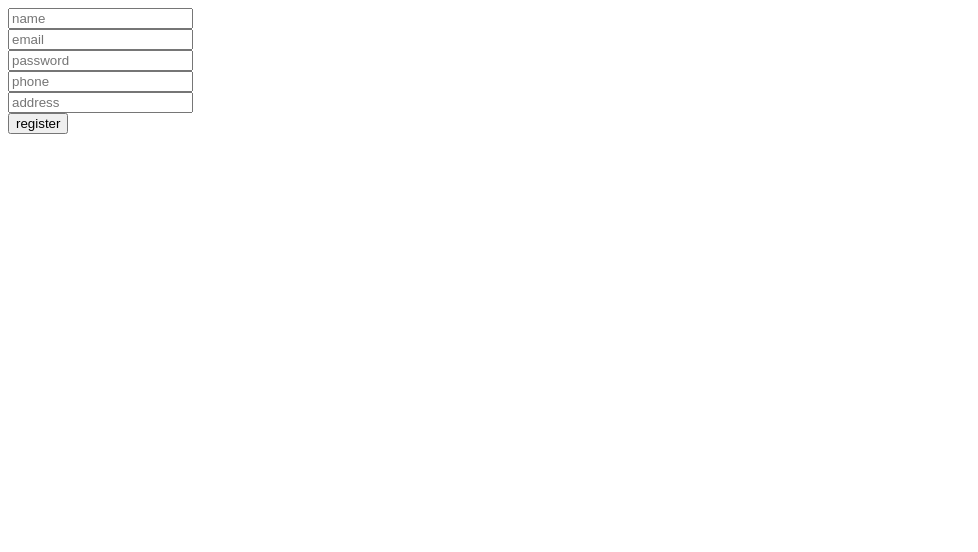
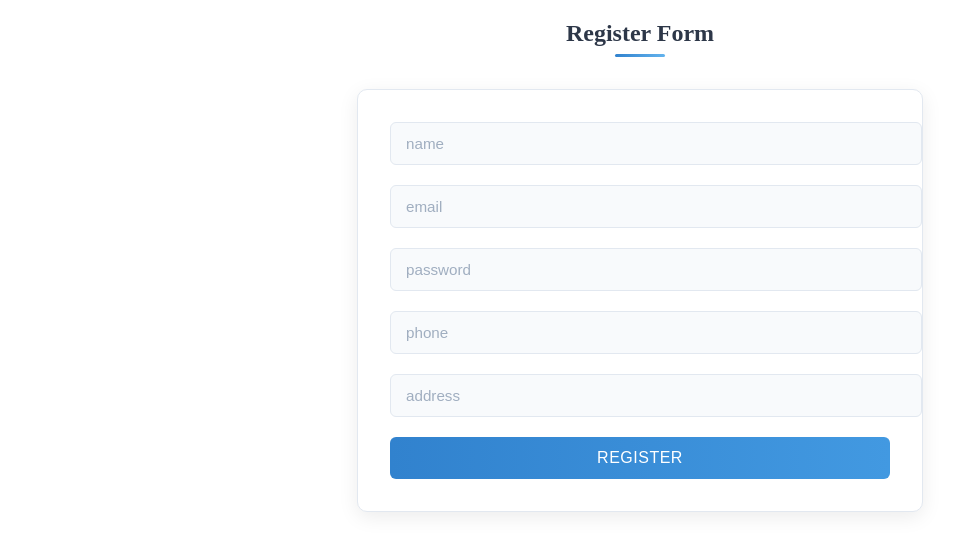
Before and after one commit to Mahmoudlammadni/sotre_php_mvc, a PHP site: page /view/auth/register.php in a window 1280 px wide. Shown: the top 552 px of the page, without its empty margins (0-978 px from the left). Run offline with PHP 8.4, Linux system fonts and the light colour scheme.

Commit message:
style the forms of register and login

```diff
--- a/view/auth/register.php
+++ b/view/auth/register.php
@@ -4,15 +4,18 @@
     <meta charset="UTF-8">
     <meta name="viewport" content="width=device-width, initial-scale=1.0">
     <title>Document</title>
+    <link rel="stylesheet" href="/sotre_php_mvc/public/css/form.css" />
+
 </head>
 <body>
-    <form action="index.php?controller=user&action=storeclient" method="post">
-        <input type="text" placeholder="name" name="name" required> <br>
-        <input type="text" placeholder="email" name="email" required> <br>
-        <input type="password" placeholder="password" name="password" required> <br>
-        <input type="text" placeholder="phone" name="phone"> <br>
-        <input type="text" placeholder="address" name="address"> <br>
-        <button>register</button>
+        <h2 style="text-align: center;"> Register Form</h2>
+    <form class="form-container" action="index.php?controller=user&action=storeclient" method="post">
+        <input class="input-field" type="text" placeholder="name" name="name" required> <br>
+        <input class="input-field" type="text" placeholder="email" name="email" required> <br>
+        <input class="input-field" type="password" placeholder="password" name="password" required> <br>
+        <input class="input-field" type="text" placeholder="phone" name="phone"> <br>
+        <input class="input-field" type="text" placeholder="address" name="address"> <br>
+        <button class="action-button" >register</button>
 
     </form>
 </body>
```
Also changed, not shown: view/auth/login.php (+5 -4 lines).
